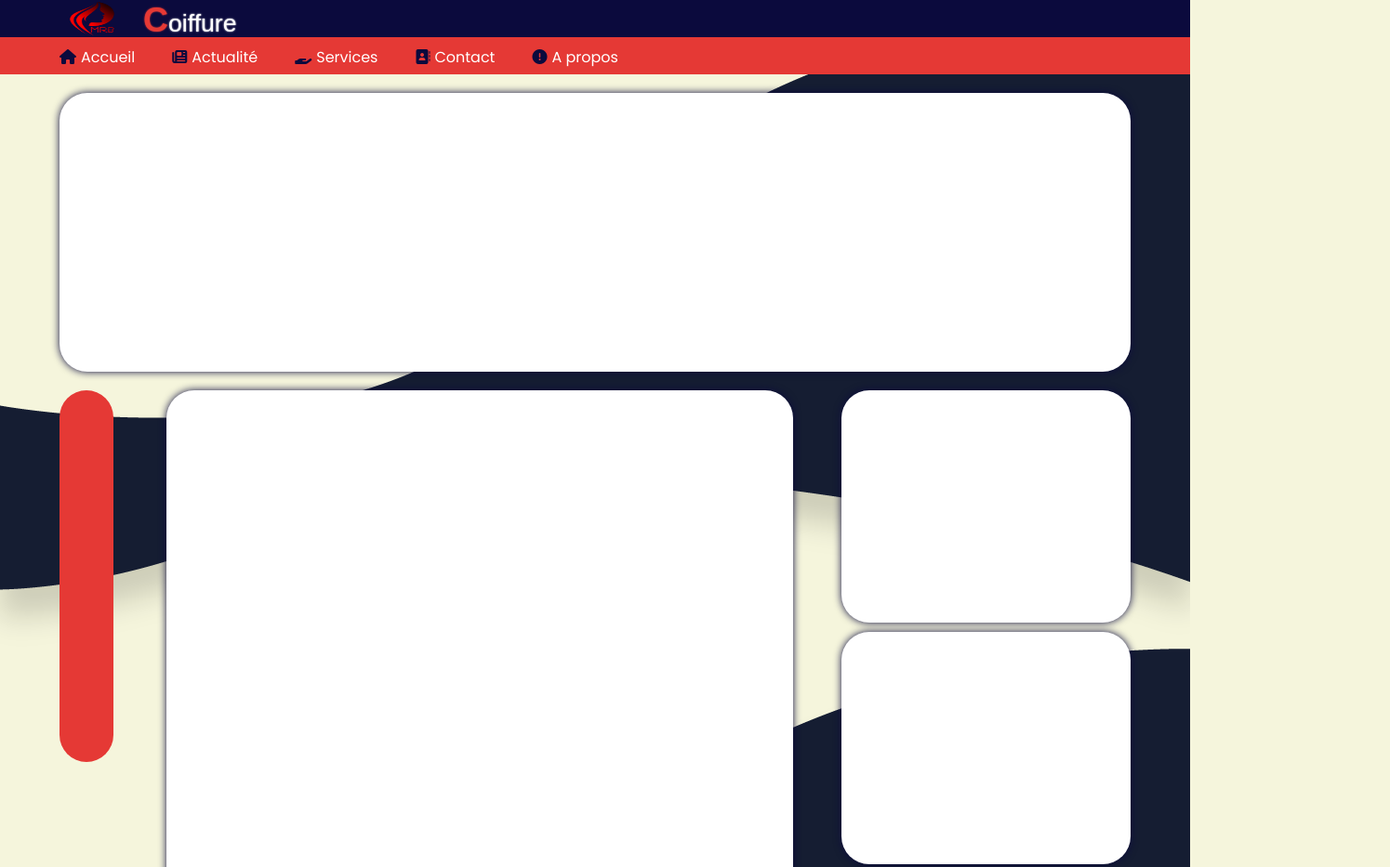
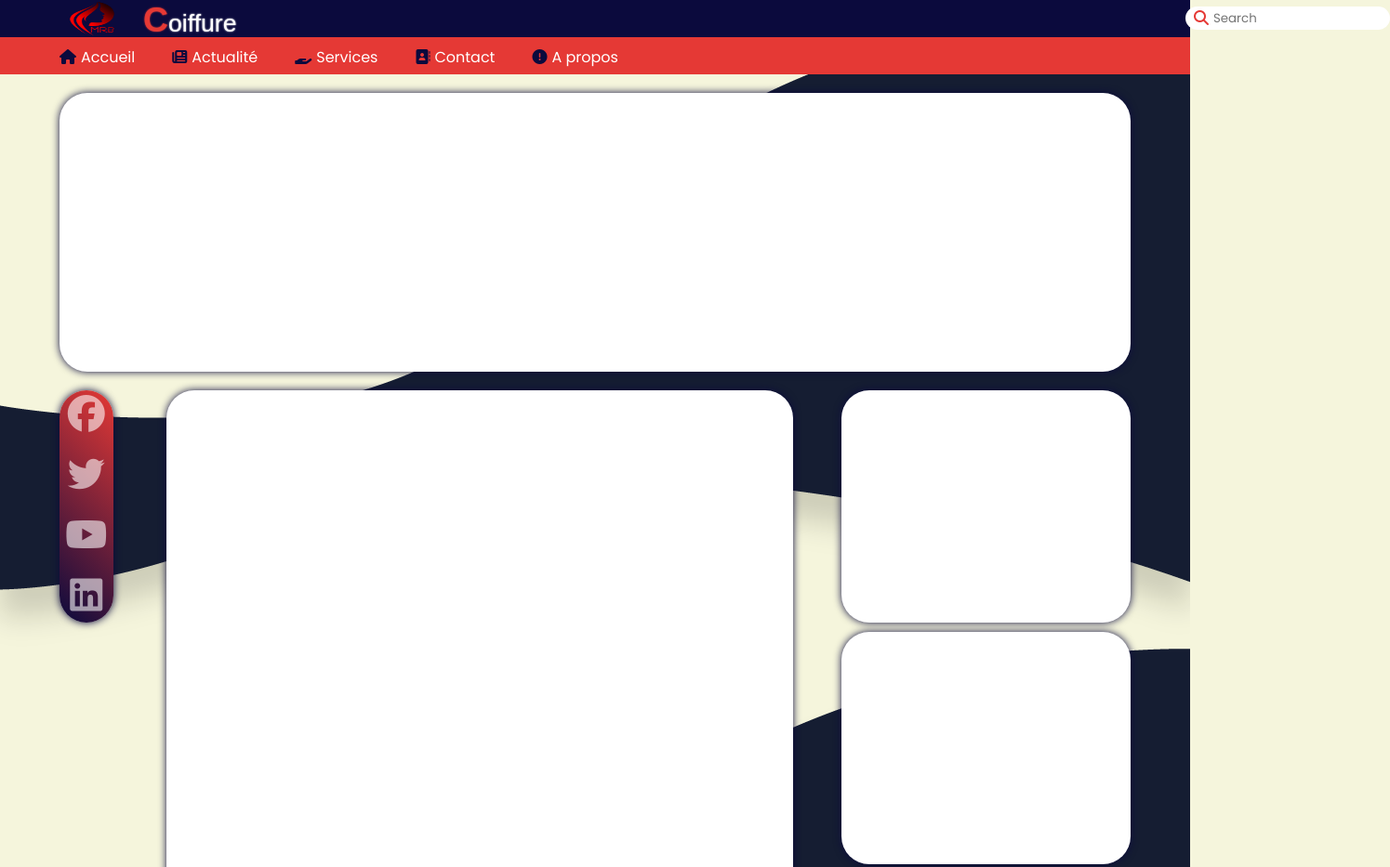
Before and after one commit to Papa-Becaye/site_coiffure, a plain HTML site: page index.html in a window 1280 px wide. Shown: the top 933 px of the page at 93% size, 1495 px wide, since content can reach past the window. Drawn offline with Linux system fonts and the light colour scheme.

Commit message:
Becaye
partie réseaux sociaux et barre de recherche

```diff
--- a/index.html
+++ b/index.html
@@ -15,6 +15,10 @@
                     <img src="images_site/carre.png">
                 </div>
                 <div class="logo"><p><span>C</span>oiffure</p></div>
+                <div class="searchbar">
+                    <div class="item_search"><i class="fa-solid fa-magnifying-glass"></i></div>
+                    <input type="search" name="recherche" placeholder="Search">
+                </div>
             </div>
         </div>
         <div class="barreMenu">
@@ -34,7 +38,10 @@
             </div>
             <div class="corps">
                 <div class="reseauSociaux">
-
+                    <div class="icons"><a href="https://www.facebook.com"><i class="fa-brands fa-facebook" width="100%" height="100%"  ></i></a></div>
+                    <div class="icons"><a href="https://twitter.com"><i class="fa-brands fa-twitter"></i></a></div>
+                    <div class="icons"><a href="https://www.youtube.com"><i class="fa-brands fa-youtube"></i></a></div>
+                    <div class="icons"><a href="https://www.linkedin.com/"><i class="fa-brands fa-linkedin"></i></a></div>
                 </div>
                 <div class="baniereP">
                     <div class="article">
--- a/style_css/style.css
+++ b/style_css/style.css
@@ -35,6 +35,30 @@ body{
     margin-right: 5%;
 
 }
+/* ==============Debut barre de recherche=============== */
+.barhaut .searchbar{
+    transform: translateX(130vh);
+    display: flex;
+}
+.barhaut input{
+    margin-left: -25px;
+    width: 220px;
+    outline: none;
+    height: 25px;
+    margin-top: 7px;
+    border: none;
+    border-radius: 15px;
+    color: #0b0a3d;
+    padding-left: 30px;
+    padding-right: 10px;
+    font-family: 'Poppins', sans-serif;
+}
+.barhaut .searchbar .item_search{
+    color: #E53935;
+    margin-top: 7px;
+    z-index: 1;
+}
+/* ==============Fin barre de recherche=============== */
 .logo{
     width: 70px;
     height: 100%;
@@ -53,6 +77,7 @@ body{
     font-weight: bold;
     text-shadow: 0px 0px 2px #E53935;
 }
+/* ============== Menu barre ================= */
 ul{
     display: flex;
     list-style: none;
@@ -93,10 +118,33 @@ ul li i{
 .reseauSociaux{
     margin-top: 20px;
     width: 5%;
-    height: 400px;
+    height: 250px;
     margin-right: 5%;
     border-radius: 30px;
-    background-color: #E53935;
+    box-shadow: 0px 0px 8px #0b0a3d;
+    background: linear-gradient(45deg, #0b0a3d, #E53935);
+    align-items: center;
+}
+.reseauSociaux a{
+    text-decoration: none;
+    color: #ffffff96;
+    transition: 0s;
+}
+.reseauSociaux a:hover{
+    color: #ffffff;
+    transition: 0.5s;
+}
+.reseauSociaux .icons{
+    width: 100%;
+    height: 60px;
+    overflow: hidden;
+    display: flex;
+    justify-content: center;
+    border-radius: 50px;
+    padding-top: 5px;
+}
+.reseauSociaux .icons i{
+    font-size: 30pt;
 }
 .corps{
     display: flex;
```
